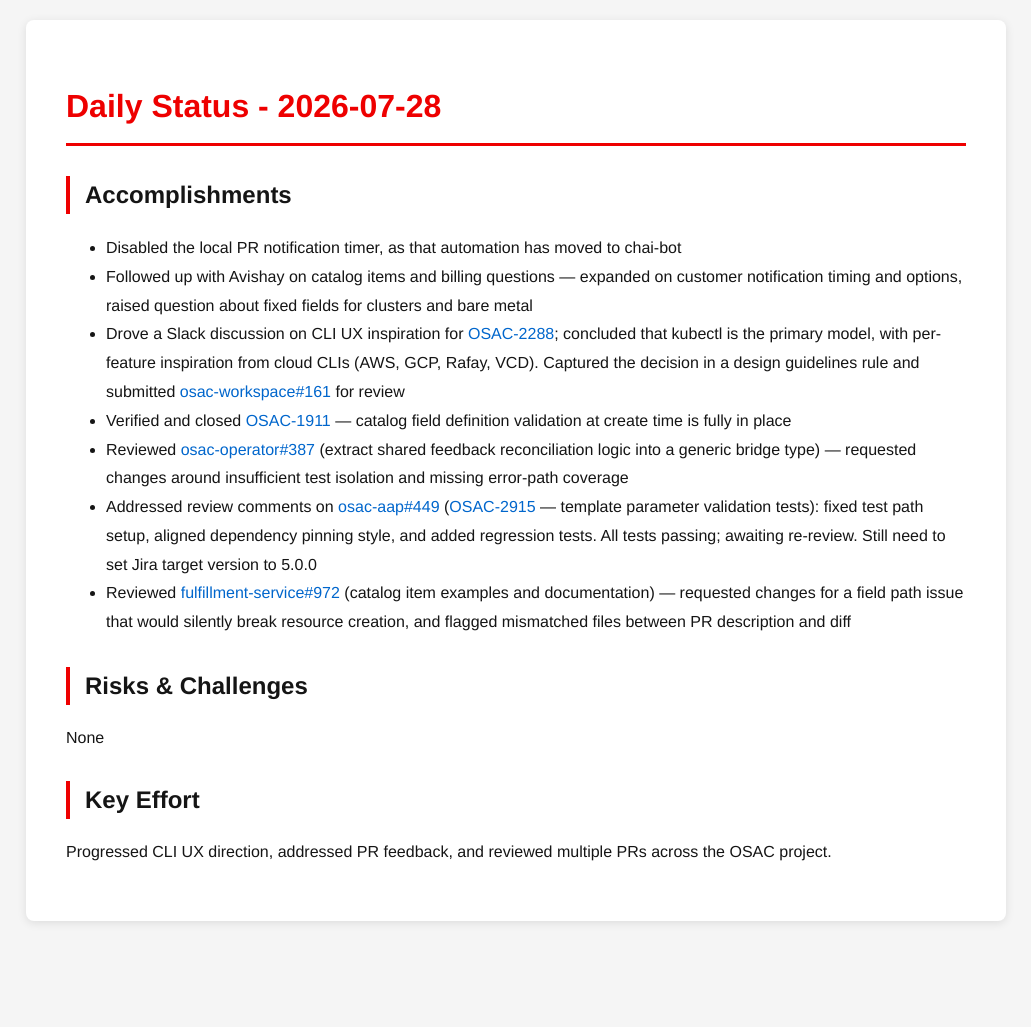
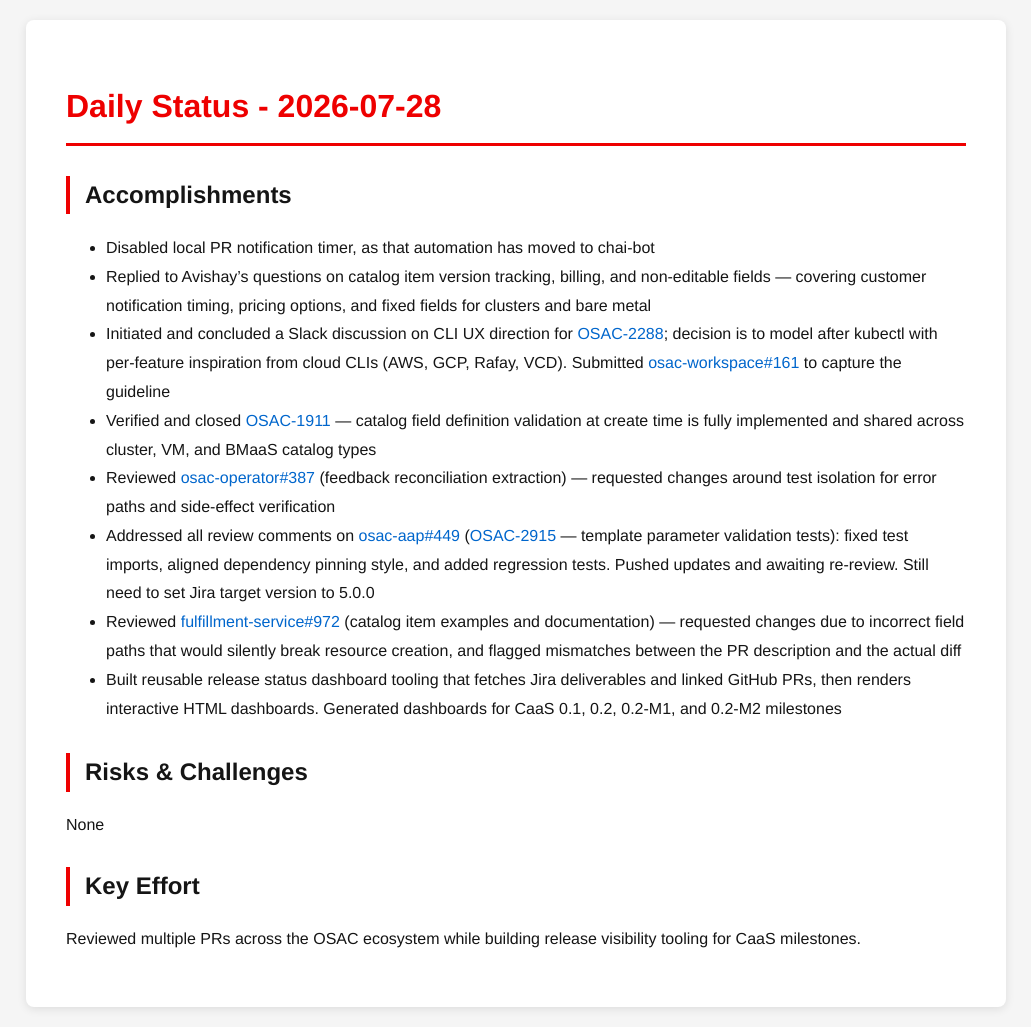
Before and after one commit to tzvatot/daily-status, a Jekyll site: the page built from 2026-07-28.md, in a window 1280 px wide. Shown: the whole page, without its empty margins (124-1155 px from the left). Built offline with Jekyll 4.4.1, drawn with Linux system fonts in a browser that asks for light colours; before the commit the page ends 941 px from its top, so only the background shows below that.

Commit message:
Daily status update - 2026-07-28

```diff
--- a/2026-07-28.md
+++ b/2026-07-28.md
@@ -7,16 +7,17 @@ date: 2026-07-28
 # Daily Status - 2026-07-28
 
 ## Accomplishments
-- Disabled the local PR notification timer, as that automation has moved to chai-bot
-- Followed up with Avishay on catalog items and billing questions — expanded on customer notification timing and options, raised question about fixed fields for clusters and bare metal
-- Drove a Slack discussion on CLI UX inspiration for [OSAC-2288](https://redhat.atlassian.net/browse/OSAC-2288); concluded that kubectl is the primary model, with per-feature inspiration from cloud CLIs (AWS, GCP, Rafay, VCD). Captured the decision in a design guidelines rule and submitted [osac-workspace#161](https://github.com/osac-project/osac-workspace/pull/161) for review
-- Verified and closed [OSAC-1911](https://redhat.atlassian.net/browse/OSAC-1911) — catalog field definition validation at create time is fully in place
-- Reviewed [osac-operator#387](https://github.com/osac-project/osac-operator/pull/387) (extract shared feedback reconciliation logic into a generic bridge type) — requested changes around insufficient test isolation and missing error-path coverage
-- Addressed review comments on [osac-aap#449](https://github.com/osac-project/osac-aap/pull/449) ([OSAC-2915](https://redhat.atlassian.net/browse/OSAC-2915) — template parameter validation tests): fixed test path setup, aligned dependency pinning style, and added regression tests. All tests passing; awaiting re-review. Still need to set Jira target version to 5.0.0
-- Reviewed [fulfillment-service#972](https://github.com/osac-project/fulfillment-service/pull/972) (catalog item examples and documentation) — requested changes for a field path issue that would silently break resource creation, and flagged mismatched files between PR description and diff
+- Disabled local PR notification timer, as that automation has moved to chai-bot
+- Replied to Avishay's questions on catalog item version tracking, billing, and non-editable fields — covering customer notification timing, pricing options, and fixed fields for clusters and bare metal
+- Initiated and concluded a Slack discussion on CLI UX direction for [OSAC-2288](https://redhat.atlassian.net/browse/OSAC-2288); decision is to model after kubectl with per-feature inspiration from cloud CLIs (AWS, GCP, Rafay, VCD). Submitted [osac-workspace#161](https://github.com/osac-project/osac-workspace/pull/161) to capture the guideline
+- Verified and closed [OSAC-1911](https://redhat.atlassian.net/browse/OSAC-1911) — catalog field definition validation at create time is fully implemented and shared across cluster, VM, and BMaaS catalog types
+- Reviewed [osac-operator#387](https://github.com/osac-project/osac-operator/pull/387) (feedback reconciliation extraction) — requested changes around test isolation for error paths and side-effect verification
+- Addressed all review comments on [osac-aap#449](https://github.com/osac-project/osac-aap/pull/449) ([OSAC-2915](https://redhat.atlassian.net/browse/OSAC-2915) — template parameter validation tests): fixed test imports, aligned dependency pinning style, and added regression tests. Pushed updates and awaiting re-review. Still need to set Jira target version to 5.0.0
+- Reviewed [fulfillment-service#972](https://github.com/osac-project/fulfillment-service/pull/972) (catalog item examples and documentation) — requested changes due to incorrect field paths that would silently break resource creation, and flagged mismatches between the PR description and the actual diff
+- Built reusable release status dashboard tooling that fetches Jira deliverables and linked GitHub PRs, then renders interactive HTML dashboards. Generated dashboards for CaaS 0.1, 0.2, 0.2-M1, and 0.2-M2 milestones
 
 ## Risks & Challenges
 None
 
 ## Key Effort
-Progressed CLI UX direction, addressed PR feedback, and reviewed multiple PRs across the OSAC project.
+Reviewed multiple PRs across the OSAC ecosystem while building release visibility tooling for CaaS milestones.
```
